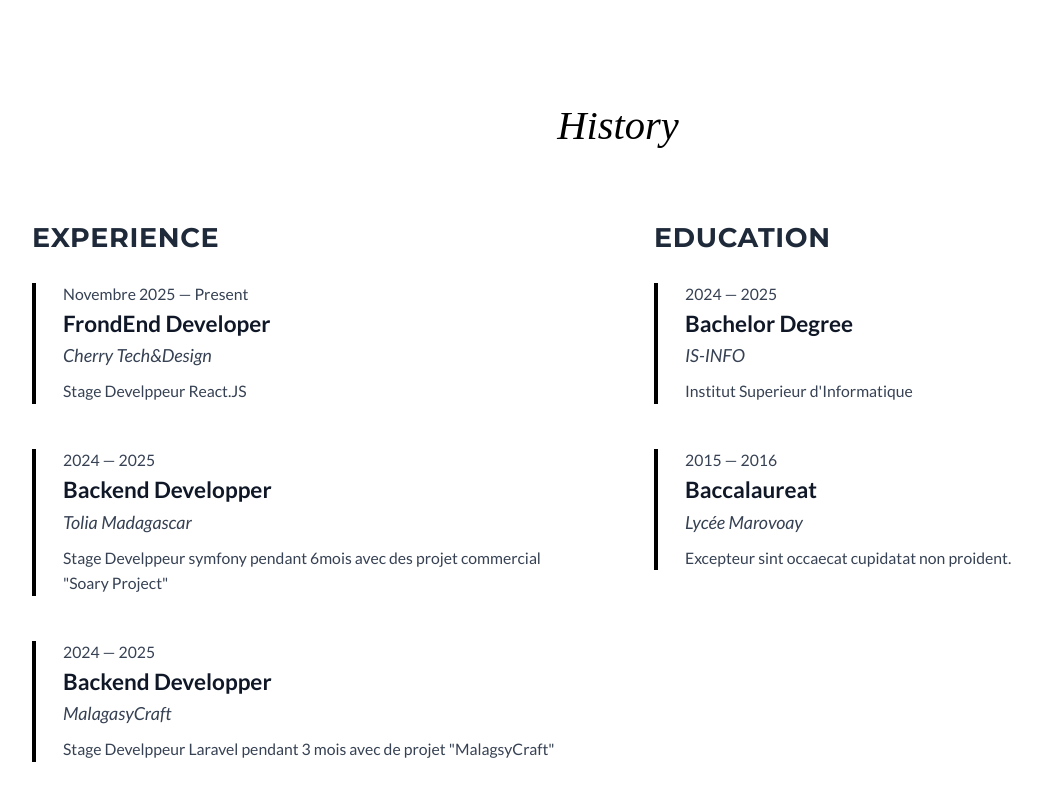
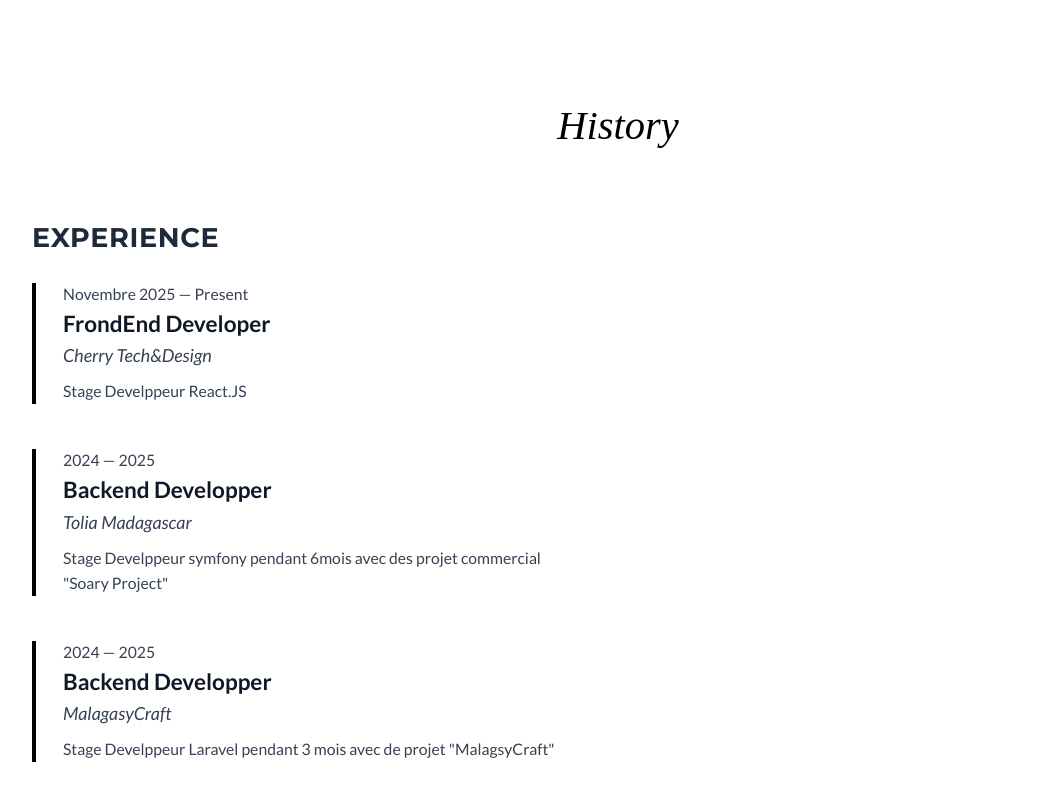
Before and after one commit to FabieRv/myportfolio, a React (Vite) app: page / in a window 1280 px wide. Shown: the part 4022-4822 px from the top of the page, without its empty margins (22-1063 px from the left). Built offline with nearby package versions, Linux system fonts and the light colour scheme; a web font is replaced by a local one.

Commit message:
[dyad] Removed the Education section - wrote 1 file(s)

```diff
--- a/src/components/Pages/Resume/ResumeSection.tsx
+++ b/src/components/Pages/Resume/ResumeSection.tsx
@@ -25,20 +25,21 @@ const ResumeSection = () => {
     },
   ];
 
-  const education = [
-    {
-      year: "2024 — 2025",
-      title: "Bachelor Degree",
-      place: "IS-INFO ",
-      desc: "Institut Superieur d'Informatique",
-    },
-    {
-      year: "2015 — 2016",
-      title: "Baccalaureat",
-      place: "Lycée Marovoay",
-      desc: "Excepteur sint occaecat cupidatat non proident.",
-    },
-  ];
+  // The education data is no longer needed as the section is being removed.
+  // const education = [
+  //   {
+  //     year: "2024 — 2025",
+  //     title: "Bachelor Degree",
+  //     place: "IS-INFO ",
+  //     desc: "Institut Superieur d'Informatique",
+  //   },
+  //   {
+  //     year: "2015 — 2016",
+  //     title: "Baccalaureat",
+  //     place: "Lycée Marovoay",
+  //     desc: "Excepteur sint occaecat cupidatat non proident.",
+  //   },
+  // ];
 
   return (
     <section className="bg-white py-16 lg:py-24">
@@ -76,31 +77,7 @@ const ResumeSection = () => {
           </div>
 
           {/* --- SECTION EDUCATION --- */}
-          <div className="space-y-10">
-            <h3 className="font-header text-2xl font-bold text-gray-800 uppercase tracking-wide mb-6">
-              Education
-            </h3>
-            {education.map((item, index) => (
-              <div
-                key={index}
-                className="group relative pl-6 border-l-4 border-primary-dark hover:border-primary transition-colors duration-300"
-              >
-                <span className="absolute -left-2 top-0 w-4 h-4 bg-primary-dark rounded-full group-hover:bg-primary transition-colors duration-300"></span>
-                <p className="font-primary text-sm text-gray-500 mb-1">
-                  {item.year}
-                </p>
-                <h4 className="font-primary font-bold text-xl text-gray-900 leading-tight mb-1">
-                  {item.title}
-                </h4>
-                <p className="font-primary text-base italic text-gray-600 mb-2">
-                  {item.place}
-                </p>
-                <p className="text-sm text-gray-700 leading-relaxed font-primary">
-                  {item.desc}
-                </p>
-              </div>
-            ))}
-          </div>
+          {/* This section has been removed as per your request. */}
         </div>
       </Container>
     </section>
```
